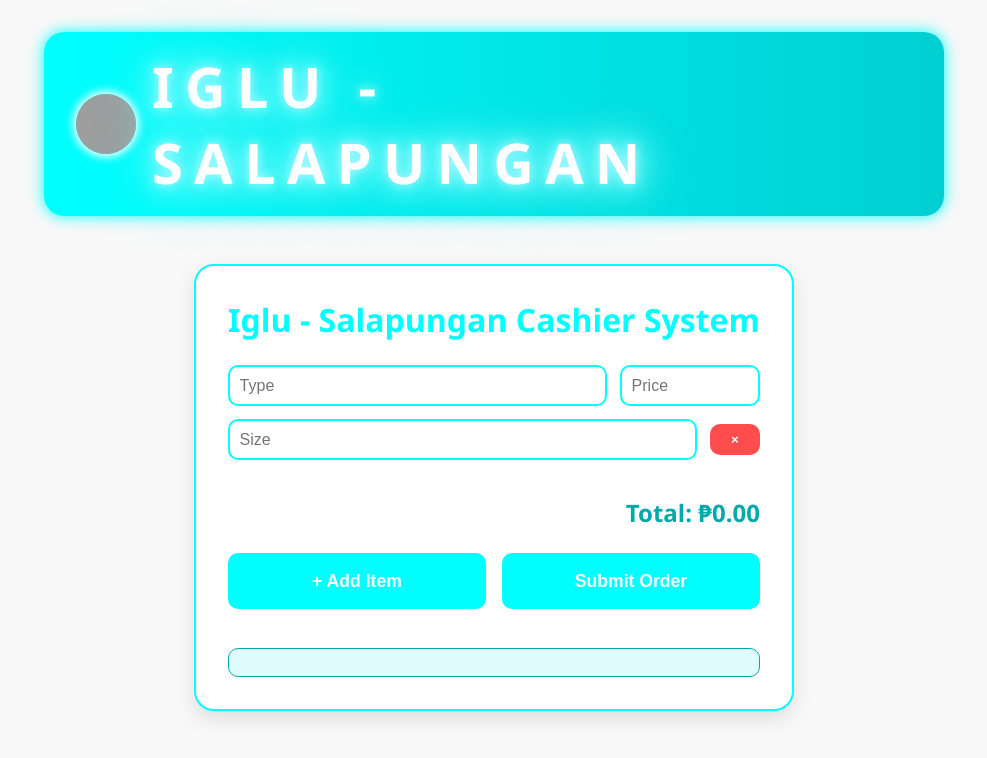
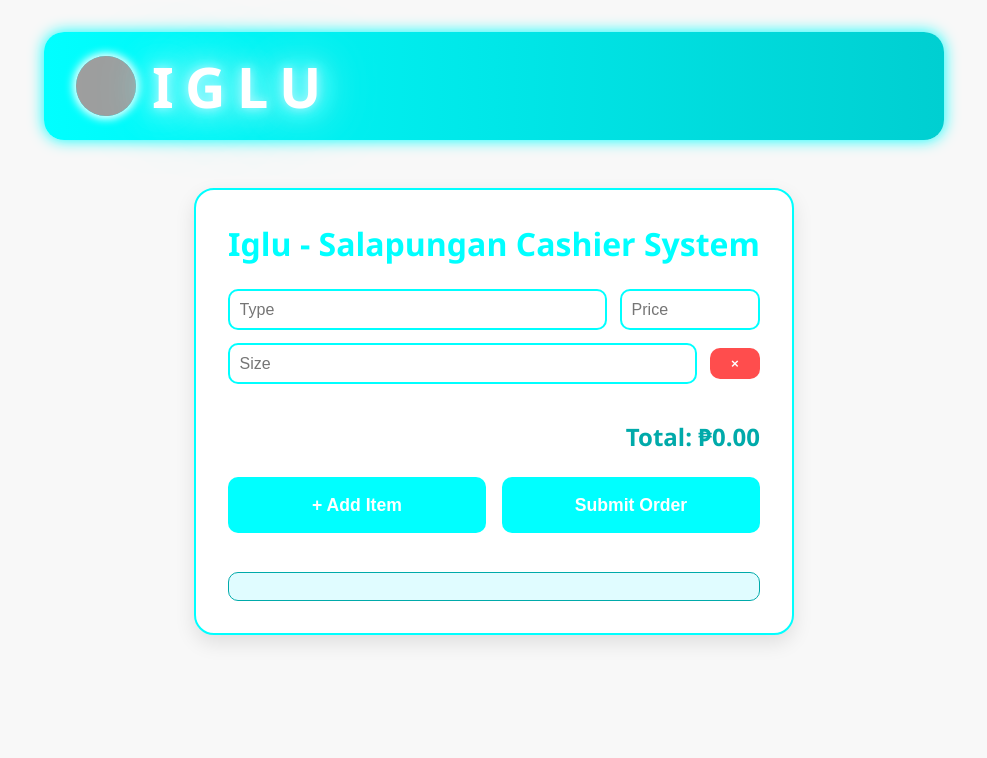
Before and after one commit to iglueadmin/Iglu-Salapungan-Sales, a plain HTML site: page index.html in a window 1280 px wide. Shown: the whole page, without its empty margins (146-1133 px from the left). Drawn offline with Linux system fonts and the light colour scheme; grey boxes are pictures that could not be loaded.

Commit message:
Update index.html

```diff
--- a/index.html
+++ b/index.html
@@ -201,7 +201,7 @@
     <div class="logo">
       <img src="https://encrypted-tbn0.gstatic.com/images?q=tbn:ANd9GcS-HMxVQRNPTRZkJrCs8DkfTY2Oli9YHLx9Jg&s" alt="Iglu Logo" />
     </div>
-    <div class="header-text">IGLU - Salapungan</div>
+    <div class="header-text">IGLU</div>
   </header>
 
   <div class="container">
```
